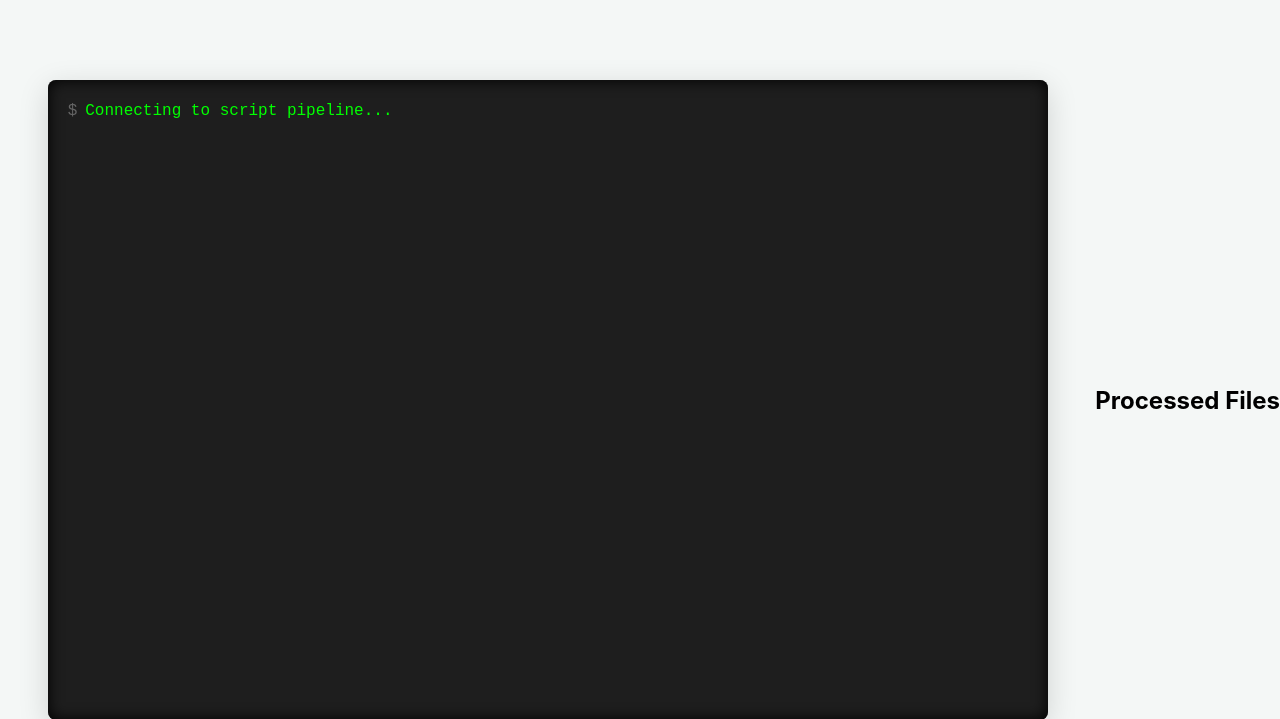
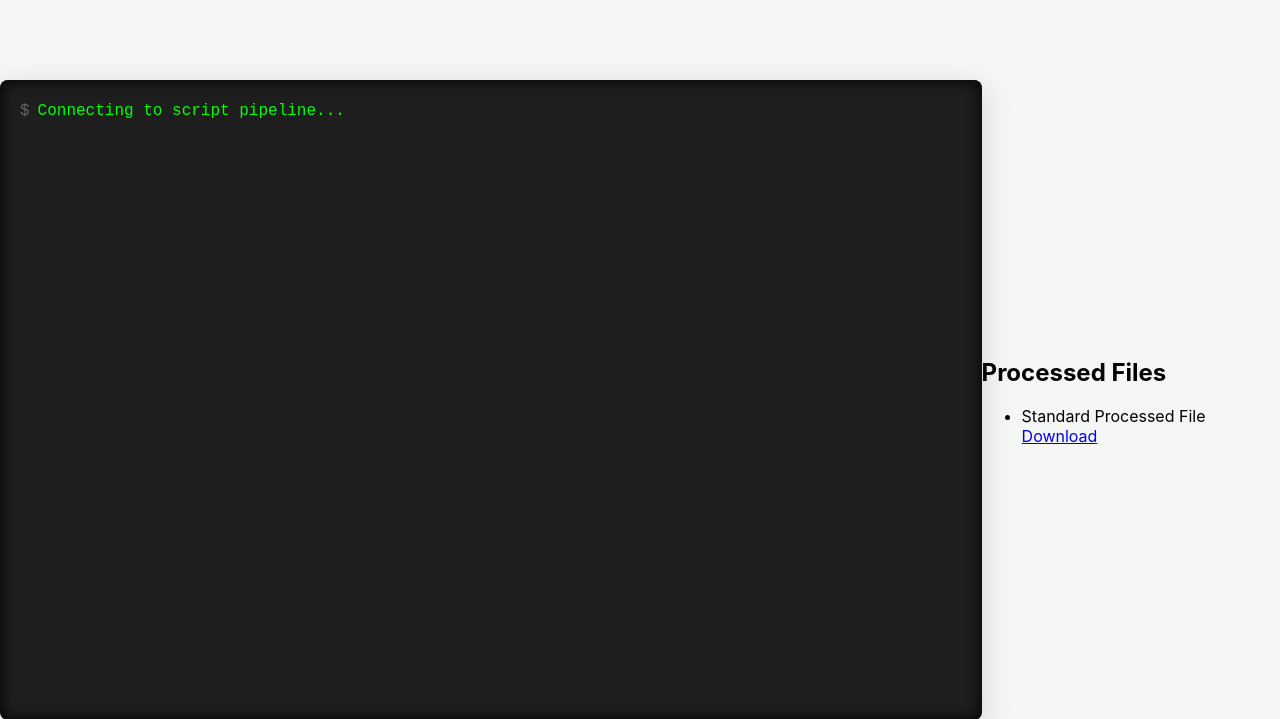
Before and after one commit to chreestopher/mopa-laser-rasterizer, a Python web app: template templates/loading.html in a window 1280 px wide. Shown: the top 719 px of the page. Run offline with Jinja, Linux system fonts and the light colour scheme; the template is opened without the code that fills it: most values are stand-ins (such as "Sample title", 1, 10 or a date in 2020).

Commit message:
use temp[te for links for now

```diff
--- a/templates/loading.html
+++ b/templates/loading.html
@@ -59,14 +59,27 @@
         <aside class="downloads-sidebar">
             <h2>Processed Files</h2>
             <ul id="download-list" class="download-list">
-                <!-- Items will be appended here dynamically via JS -->
 
+                <!-- Check if the files variable exists and has items -->
+                {% if files %}
+                    {% for file_url in files %}
+                        <li class="download-item">
+                            <!-- Check the string path to determine a user-friendly label -->
+                            <span>
+                                {% if 'lbrn2' in file_url %}
+                                    LightBurn File (.lbrn2)
+                                {% else %}
+                                    Standard Processed File
+                                {% endif %}
+                            </span>
+                            <a href="{{ file_url }}" class="download-link" download>Download</a>
+                        </li>
+                    {% endfor %}
+                {% else %}
+                    <!-- Fallback text if no active task files exist on load -->
+                    <li class="no-files-text">No files processed in this session yet.</li>
+                {% endif %}
 
-                <!-- <li class="download-item" id="task-123">
-                    <span>report_123.csv</span>
-                    <a href="'/downloads/{task_id} class="download-link">Download</a>
-                    <a href="'/download-lbrn2/{task_id} class="download-link">Download</a>
-                </li> -->
             </ul>
         </aside>
 
```
Also changed, not shown: app.py (+10 -2 lines).
